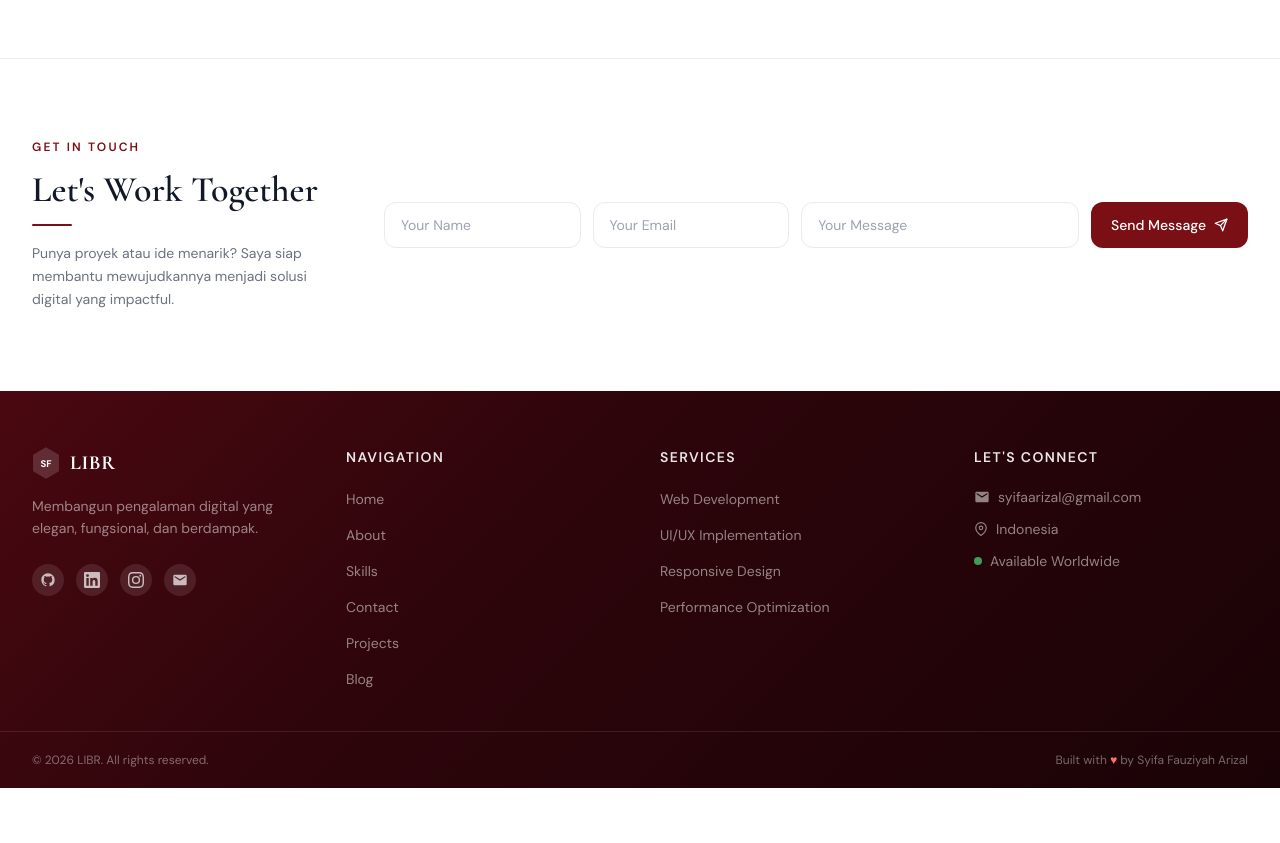
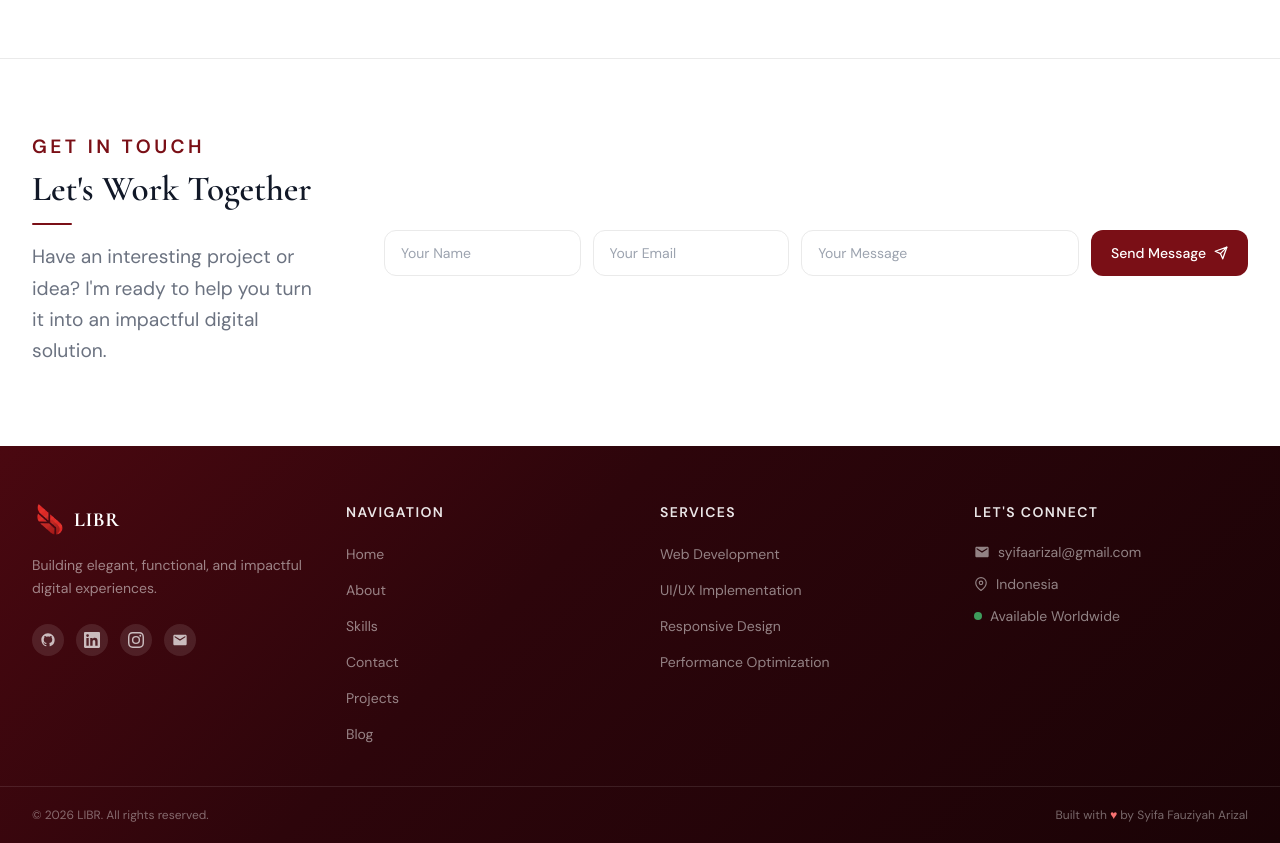
Before and after one commit to syfaarizal/syifa-portfolio-clean, a React (Vite) app: page / in a window 1280 px wide. Shown: the part 4060-4903 px from the top of the page. Before the commit the page ends 4848 px from the top, so only its background shows below. Built offline with nearby package versions, Linux system fonts and the light colour scheme.

Commit message:
feat(contact, footer): update text and logo for improved clarity and branding

```diff
--- a/src/components/Contact.tsx
+++ b/src/components/Contact.tsx
@@ -26,14 +26,13 @@ export default function Contact() {
 
           {/* ── Left: Heading ── */}
           <div className="w-72 flex-shrink-0">
-            <p className="section-label">Get In Touch</p>
-            <h2 className="section-heading mb-3">
+            <p className="section-label sm:text-[1.2rem]">Get In Touch</p>
+            <h2 className="section-heading mb-3 sm:text-[2.2rem]">
               Let's Work Together
             </h2>
             <div className="w-10 h-0.5 bg-burgundy mb-4 rounded-full" />
-            <p className="font-sans text-gray-500 text-sm leading-relaxed">
-              Punya proyek atau ide menarik? Saya siap membantu
-              mewujudkannya menjadi solusi digital yang impactful.
+            <p className="font-sans text-gray-500 text-[1.2rem] leading-relaxed">
+              Have an interesting project or idea? I'm ready to help you turn it into an impactful digital solution.
             </p>
           </div>
 
--- a/src/components/Footer.tsx
+++ b/src/components/Footer.tsx
@@ -1,21 +1,7 @@
 import { navigateTo, navigateWithTransition } from '../lib/navigation'
 
 const LogoIcon = () => (
-  <svg width="28" height="32" viewBox="0 0 32 36" fill="none" xmlns="http://www.w3.org/2000/svg">
-    <path d="M16 1L30 9V27L16 35L2 27V9L16 1Z" fill="white" opacity="0.15" stroke="white" strokeWidth="1.5" />
-    <text
-      x="50%"
-      y="55%"
-      dominantBaseline="middle"
-      textAnchor="middle"
-      fill="white"
-      fontSize="11"
-      fontWeight="700"
-      fontFamily="DM Sans, sans-serif"
-    >
-      SF
-    </text>
-  </svg>
+  <img src="/assets/logo-libr.png" alt="LIBR Logo" className="h-9 w-9 object-contain" />
 )
 
 const GithubIcon = () => (
@@ -90,12 +76,12 @@ export default function Footer() {
       <div className="mx-auto max-w-7xl px-8 pb-10 pt-14">
         <div className="grid grid-cols-4 gap-10">
           <div>
-            <div className="mb-4 flex items-center gap-2.5">
+            <div className="mb-4 flex items-center gap-1.5">
               <LogoIcon />
               <span className="font-serif text-xl font-bold tracking-wide text-white">LIBR</span>
             </div>
             <p className="mb-6 font-sans text-sm leading-relaxed text-white/50">
-              Membangun pengalaman digital yang elegan, fungsional, dan berdampak.
+              Building elegant, functional, and impactful digital experiences.
             </p>
             <div className="flex items-center gap-3">
               {socialIcons.map(({ Icon, href, label }) => (
```
